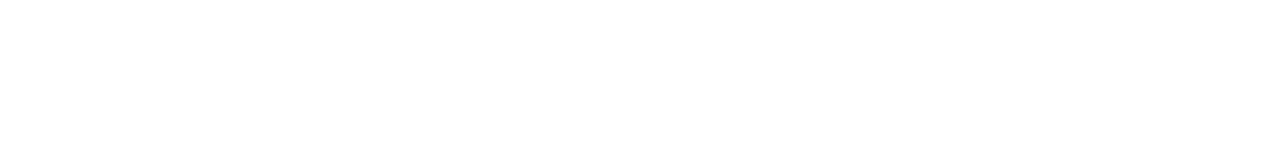
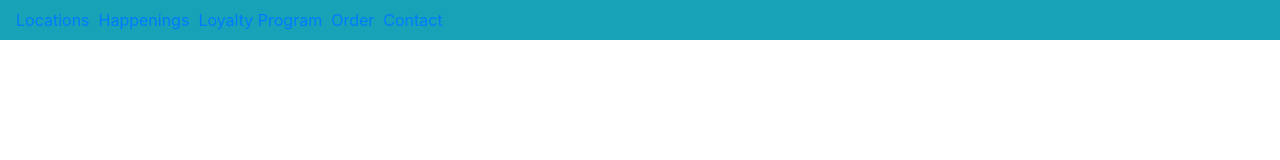
Before and after one commit to marchacs/finsbb, a plain HTML site: page index.html in a window 1280 px wide. Drawn offline with nearby package versions, Linux system fonts and the light colour scheme.

Commit message:
navigation bar

```diff
--- a/index.html
+++ b/index.html
@@ -14,8 +14,17 @@
 	</head>
 
 	<body>
+        	<!-- INSERT HTML PAGE CONTENT HERE -->
+        <nav class="navbar navbar-expand-lg bg-info">
+            <ul class= "navbar-nav mr-auto text-white">
+                <li><a href="locations.html">Locations</a></li> &nbsp;&nbsp;
+                <li><a href="happenings.html">Happenings</a></li>&nbsp;&nbsp;
+                <li><a href="loyalty.html">Loyalty Program</a></li>&nbsp;&nbsp;
+                <li><a href="order.html">Order</a></li>&nbsp;&nbsp;
+                <li><a href="contact.html">Contact</a></li>&nbsp;&nbsp;
+            </ul>
 
-	<!-- INSERT HTML PAGE CONTENT HERE -->
+        </nav>
 
 
 		<!-- jQuery and Bootstrap links - do not delete! -->
```
Also changed, not shown: contact.html (+10 -0 lines), happenings.html (+9 -0 lines), locations.html (+9 -0 lines), loyalty.html (+9 -0 lines), order.html (+9 -0 lines).
